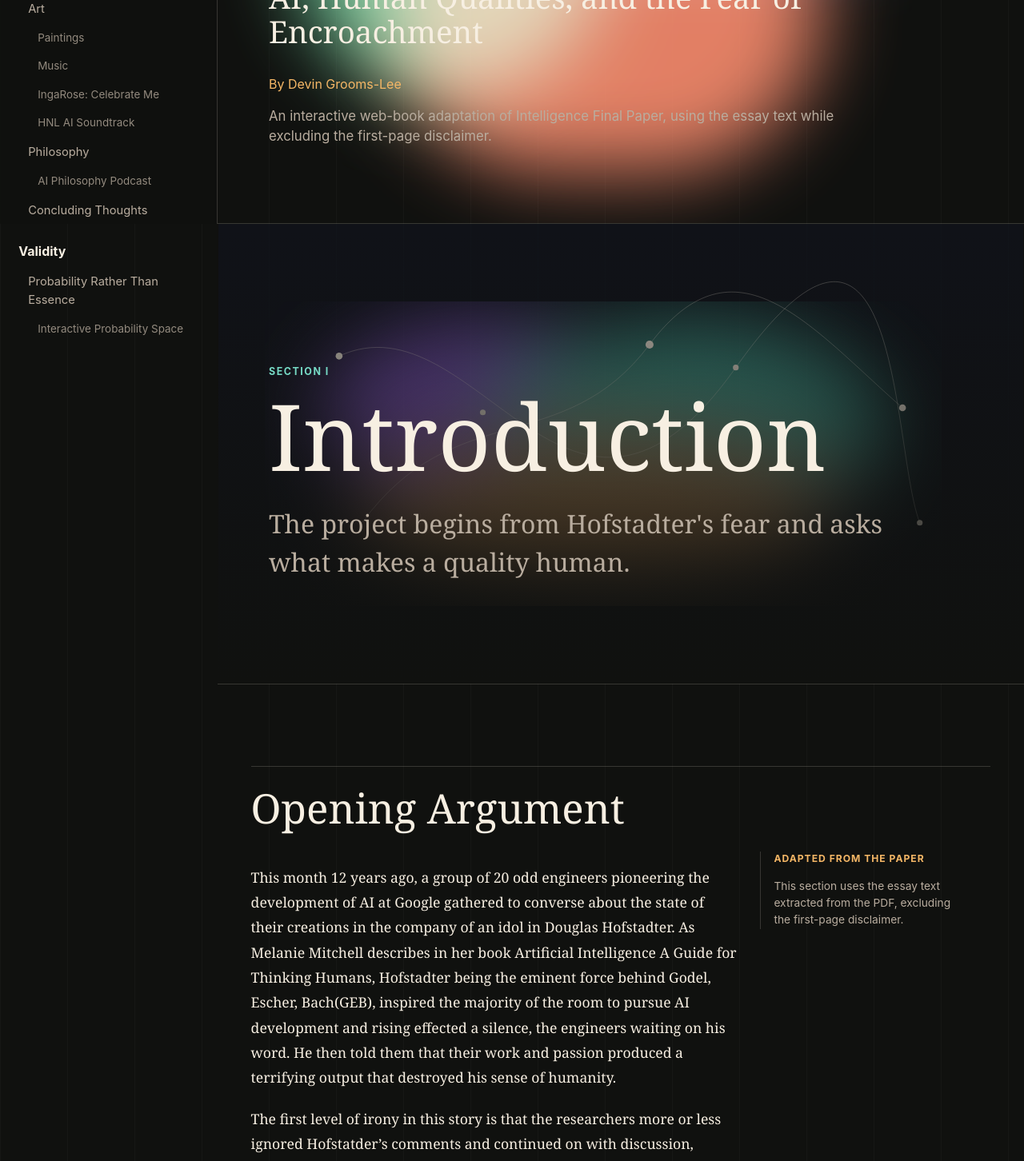
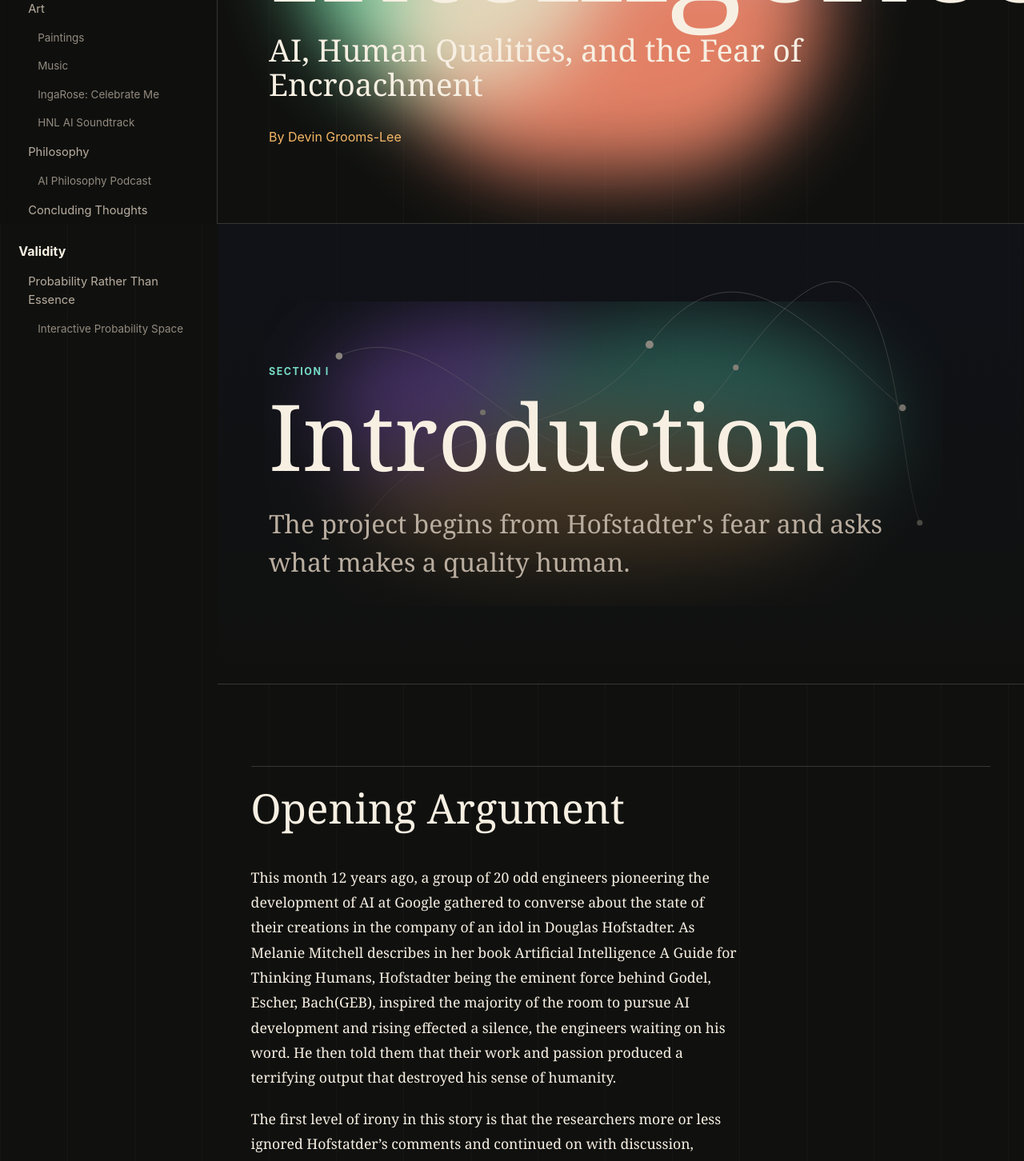
Before and after one commit to devin-gl/intelligence-web-essay, a React (Vite) app: page / in a window 1280 px wide. Shown: the part 520-1972 px from the top of the page at 80% size. Built offline with nearby package versions, Linux system fonts and the light colour scheme.

Commit message:
clean-title-and-margin-overlap

```diff
--- a/src/App.jsx
+++ b/src/App.jsx
@@ -89,15 +89,17 @@ function ParagraphWithArtifacts({ paragraph, artifacts = [] }) {
   return (
     <div className={matches.length ? "paragraph-with-artifacts" : "paragraph-without-artifacts"}>
       <p>{matches.length ? <RichText>{markedText}</RichText> : typeof paragraph === "string" ? paragraph : <RichText>{paragraph.html}</RichText>}</p>
-      {matches.map((artifact, index) => (
+      {matches.length > 0 && (
         <MarginNote
-          id={`artifact-${artifact.anchor.replace(/[^a-z0-9]+/gi, "-").toLowerCase()}-${index}`}
-          key={`${artifact.anchor}-${index}`}
-          title={artifact.title || "Margin"}
-          body={artifact.body}
-          artifacts={artifact.artifacts}
+          id={`artifact-${matches[0].anchor.replace(/[^a-z0-9]+/gi, "-").toLowerCase()}-0`}
+          title={matches.length > 1 ? "Margin notes" : matches[0].title || "Margin"}
+          body={matches.length > 1 ? "Notes attached to the underlined phrases in this paragraph." : matches[0].body}
+          artifacts={matches.flatMap((match) => [
+            { type: "label", text: match.title || "Margin" },
+            ...(match.artifacts || []),
+          ])}
         />
-      ))}
+      )}
     </div>
   );
 }
@@ -144,7 +146,7 @@ function App() {
             <h1 id="essay-title">{titleMatter.title}</h1>
             <p className="subtitle">{titleMatter.subtitle}</p>
             <p className="byline">{titleMatter.author}</p>
-            <p className="abstract">{titleMatter.abstract}</p>
+            {titleMatter.abstract && <p className="abstract">{titleMatter.abstract}</p>}
           </div>
         </section>
 
--- a/src/components/MarginNote.jsx
+++ b/src/components/MarginNote.jsx
@@ -56,6 +56,10 @@ function MarginArtifact({ artifact }) {
     );
   }
 
+  if (artifact.type === "label") {
+    return <div className="margin-artifact-label">{artifact.text}</div>;
+  }
+
   return (
     <p className="margin-artifact margin-artifact-text">
       {artifact.text || artifact.body}
--- a/src/data/essayContent.js
+++ b/src/data/essayContent.js
@@ -5,7 +5,7 @@ export const titleMatter = {
   "title": "Intelligence",
   "subtitle": "AI, Human Qualities, and the Fear of Encroachment",
   "author": "By Devin Grooms-Lee",
-  "abstract": "An interactive web-book adaptation of Intelligence Final Paper, using the essay text while excluding the first-page disclaimer."
+  "abstract": ""
 };
 
 export const chapters = [
@@ -28,10 +28,6 @@ export const chapters = [
           "That being said, artificial intelligence has somewhat of a unique position in the proposed dichotomy as a clear product of human creation that still maintains a commonly ascribed sense of autonomy, power, and difference. Thus the paper will naturally investigate the relationship and confluence between humanity and AI. Parts i) and ii) will take us through a range of different authors, ideas, and fears, thus they will still naturally introduce a fair bit of philosophical discussion and synthesis. Part iii) will be a much more rich philosophical form where theory and argument dominate content. Along the way you will also find interactive tools, audio-visual segments, and pieces of entertainment.",
           "I’ve built this project in the style of the engineer who organized the Google summit, Blaise Aguera y Arcas’ web book, What is Intelligence?, both for the callback, and because I thought it would be the most elegant and effective way to introduce my ideas."
         ],
-        "marginNote": {
-          "title": "Adapted from the paper",
-          "body": "This section uses the essay text extracted from the PDF, excluding the first-page disclaimer."
-        },
         "marginArtifacts": [
           {
                     "anchor": "Blaise Aguera y Arcas’ web book",
--- a/src/styles.css
+++ b/src/styles.css
@@ -422,6 +422,23 @@ main {
   margin: 0.9rem 0 0;
 }
 
+.margin-artifact-label {
+  border-top: 1px solid var(--line);
+  color: var(--accent);
+  font-size: 0.72rem;
+  font-weight: 800;
+  letter-spacing: 0.1em;
+  margin: 1rem 0 0.45rem;
+  padding-top: 0.7rem;
+  text-transform: uppercase;
+}
+
+.margin-note-body .margin-artifact-label:first-of-type {
+  border-top: 0;
+  margin-top: 0;
+  padding-top: 0;
+}
+
 .margin-artifact-image img {
   display: block;
   width: 100%;
@@ -490,7 +507,7 @@ main {
 }
 
 .margin-artifact-definition strong {
-  margin-bottom: 0.35rem;
+  display: none;
 }
 
 .margin-artifact-definition p {
```
